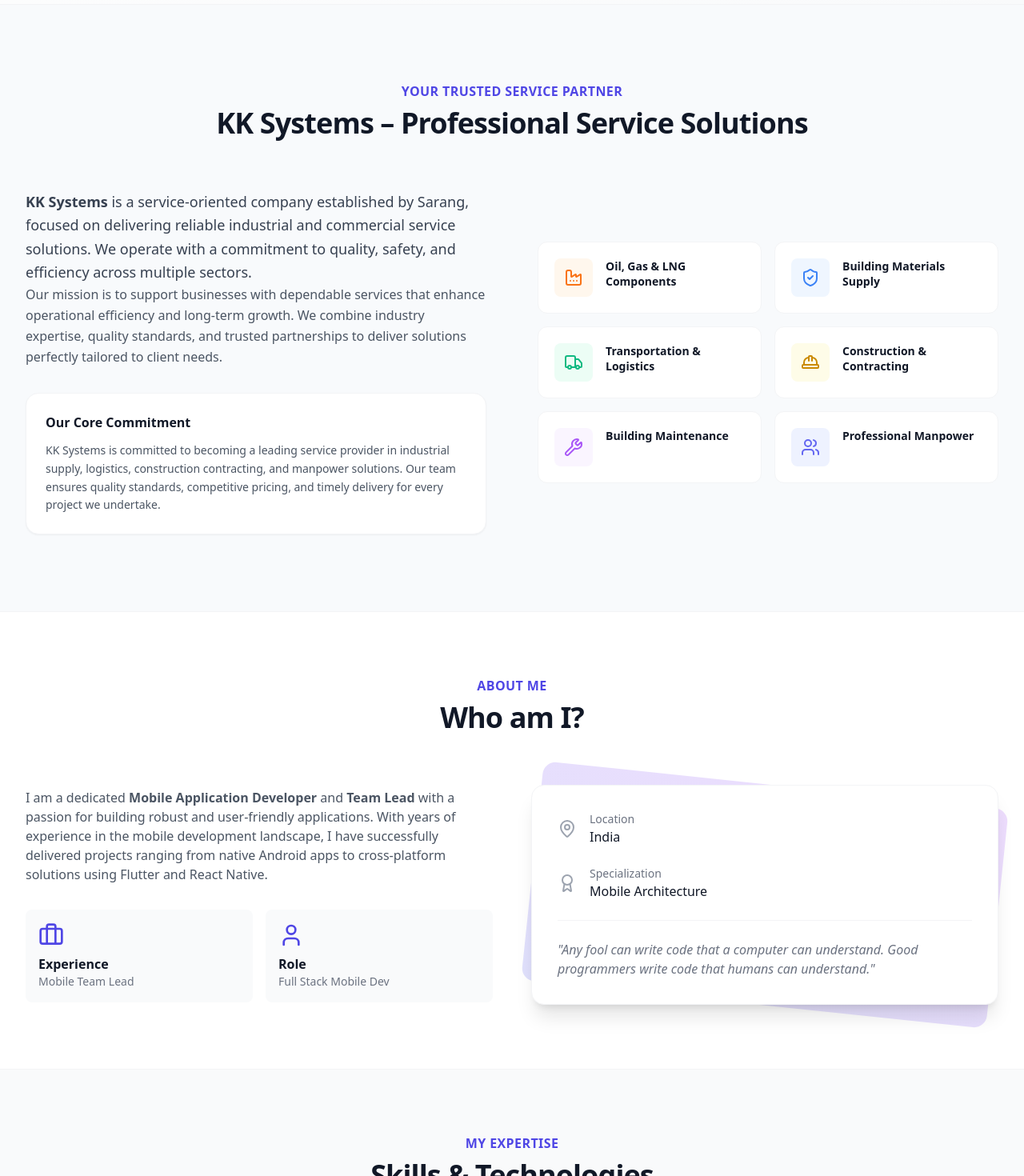
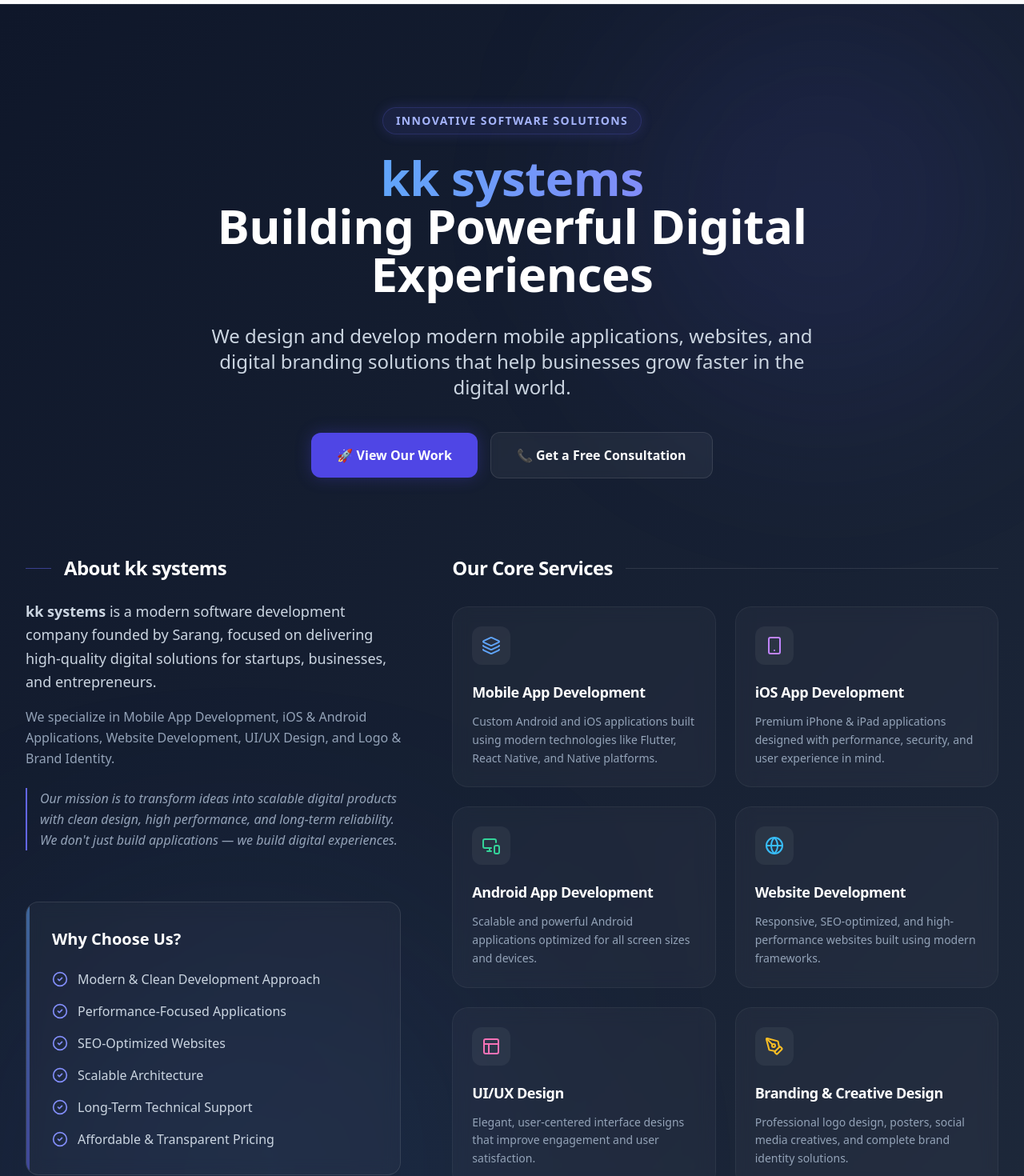
Before and after one commit to kksarang/personal-website, a React (Vite) app: page / in a window 1280 px wide. Shown: the part 860-2330 px from the top of the page at 80% size. Built offline with nearby package versions, Linux system fonts and the light colour scheme.

Commit message:
feat(ui): overhaul kk systems section with premium glassmorphic dark theme and software SEO

```diff
--- a/index.html
+++ b/index.html
@@ -4,7 +4,8 @@
     <meta charset="UTF-8" />
     <link rel="icon" type="image/png" href="/logo.png" />
     <meta name="viewport" content="width=device-width, initial-scale=1.0" />
-    <title>portfolio-website</title>
+    <meta name="description" content="kk systems is a professional software development company specializing in mobile app development, iOS and Android applications, website development, UI/UX design, and branding solutions." />
+    <title>Sarang's Portfolio | kk systems</title>
   </head>
   <body>
     <div id="root"></div>
--- a/src/components/AboutKkSystems.jsx
+++ b/src/components/AboutKkSystems.jsx
@@ -1,61 +1,134 @@
 import React from 'react';
-import { ShieldCheck, Truck, HardHat, Wrench, Users, Factory } from 'lucide-react';
+import { Smartphone, Globe, Layout, PenTool, Layers, ChevronRight, CheckCircle2, MonitorSmartphone } from 'lucide-react';
+import { useNavigate } from 'react-router-dom';
 
 const AboutKkSystems = () => {
+    const navigate = useNavigate();
+
     return (
-        <section id="about-kksystems" className="py-24 bg-slate-50 dark:bg-slate-800/50 border-y border-gray-100 dark:border-slate-800">
-            <div className="max-w-7xl mx-auto px-4 sm:px-6 lg:px-8">
-                <div className="text-center mb-16">
-                    <h2 className="text-base text-indigo-600 dark:text-indigo-400 font-semibold tracking-wide uppercase">Your Trusted Service Partner</h2>
-                    <p className="mt-2 text-3xl leading-8 font-extrabold tracking-tight text-gray-900 dark:text-white sm:text-4xl">
-                        KK Systems – Professional Service Solutions
+        <section id="about-kksystems" className="relative py-24 lg:py-32 overflow-hidden text-white border-y border-white/5" style={{ background: 'linear-gradient(135deg, #0f172a, #1e293b)' }}>
+
+            {/* Ambient Background Glows */}
+            <div className="absolute top-0 right-0 w-[500px] h-[500px] bg-indigo-500/10 rounded-full blur-[120px] pointer-events-none" />
+            <div className="absolute bottom-0 left-0 w-[600px] h-[600px] bg-blue-500/10 rounded-full blur-[150px] pointer-events-none" />
+
+            <div className="max-w-7xl mx-auto px-4 sm:px-6 lg:px-8 relative z-10">
+
+                {/* 1. HERO SECTION */}
+                <div className="text-center max-w-4xl mx-auto mb-24">
+                    <span className="inline-block py-1.5 px-4 rounded-full bg-indigo-500/10 text-indigo-300 font-bold tracking-widest text-sm uppercase mb-6 border border-indigo-500/20 shadow-[0_0_15px_rgba(99,102,241,0.2)]">
+                        Innovative Software Solutions
+                    </span>
+                    <h2 className="text-5xl md:text-6xl font-extrabold tracking-tight mb-8" style={{ letterSpacing: '-0.5px' }}>
+                        <span className="text-transparent bg-clip-text bg-gradient-to-r from-blue-400 to-indigo-400">kk systems</span> <br className="hidden md:block" />
+                        Building Powerful <br className="md:hidden" /> Digital Experiences
+                    </h2>
+                    <p className="text-xl md:text-2xl text-slate-300 font-light leading-relaxed mb-10 max-w-3xl mx-auto">
+                        We design and develop modern mobile applications, websites, and digital branding solutions that help businesses grow faster in the digital world.
                     </p>
+                    <div className="flex flex-col sm:flex-row items-center justify-center gap-4">
+                        <button
+                            onClick={() => navigate('/kksystems/work')}
+                            className="w-full sm:w-auto px-8 py-4 rounded-xl bg-indigo-600 hover:bg-indigo-500 text-white font-bold transition-all shadow-[0_0_20px_rgba(79,70,229,0.3)] hover:-translate-y-1 flex items-center justify-center gap-2"
+                        >
+                            🚀 View Our Work
+                        </button>
+                        <button
+                            onClick={() => navigate('/kksystems/contact')}
+                            className="w-full sm:w-auto px-8 py-4 rounded-xl bg-white/5 hover:bg-white/10 border border-white/10 text-white font-bold transition-all hover:-translate-y-1 flex items-center justify-center gap-2 backdrop-blur-sm"
+                        >
+                            📞 Get a Free Consultation
+                        </button>
+                    </div>
                 </div>
 
-                <div className="grid grid-cols-1 lg:grid-cols-2 gap-16 items-center">
+                <div className="grid grid-cols-1 lg:grid-cols-12 gap-16 items-start">
 
-                    {/* LEFTSIDE: SEO TEXT CONTENT */}
-                    <div className="space-y-6">
-                        <div className="prose prose-lg dark:prose-invert">
-                            <p className="text-gray-700 dark:text-gray-300 font-medium text-lg leading-relaxed">
-                                <strong>KK Systems</strong> is a service-oriented company established by Sarang, focused on delivering reliable industrial and commercial service solutions. We operate with a commitment to quality, safety, and efficiency across multiple sectors.
+                    {/* LEFT COLUMN: ABOUT & WHY CHOOSE US */}
+                    <div className="lg:col-span-5 space-y-16">
+
+                        {/* 2. ABOUT SECTION */}
+                        <div>
+                            <div className="flex items-center gap-4 mb-6">
+                                <div className="h-px bg-indigo-500/50 w-8" />
+                                <h3 className="text-2xl font-bold tracking-tight">About kk systems</h3>
+                            </div>
+                            <div className="prose prose-lg prose-invert">
+                                <p className="text-slate-300 font-medium text-lg leading-relaxed mb-4">
+                                    <strong>kk systems</strong> is a modern software development company founded by Sarang, focused on delivering high-quality digital solutions for startups, businesses, and entrepreneurs.
                                 </p>
-
-                            <p className="text-gray-600 dark:text-gray-400 leading-relaxed">
-                                Our mission is to support businesses with dependable services that enhance operational efficiency and long-term growth. We combine industry expertise, quality standards, and trusted partnerships to deliver solutions perfectly tailored to client needs.
+                                <p className="text-slate-400 leading-relaxed mb-6">
+                                    We specialize in Mobile App Development, iOS & Android Applications, Website Development, UI/UX Design, and Logo & Brand Identity.
                                 </p>
-
-                            <div className="mt-8 p-6 bg-white dark:bg-slate-800 rounded-2xl shadow-sm border border-gray-100 dark:border-slate-700">
-                                <h4 className="text-gray-900 dark:text-white font-bold mb-3">Our Core Commitment</h4>
-                                <p className="text-gray-600 dark:text-gray-400 text-sm leading-relaxed">
-                                    KK Systems is committed to becoming a leading service provider in industrial supply, logistics, construction contracting, and manpower solutions. Our team ensures quality standards, competitive pricing, and timely delivery for every project we undertake.
+                                <p className="text-slate-400 leading-relaxed border-l-2 border-indigo-500 pl-4 italic">
+                                    Our mission is to transform ideas into scalable digital products with clean design, high performance, and long-term reliability. We don't just build applications — we build digital experiences.
                                 </p>
                             </div>
                         </div>
+
+                        {/* 3. WHY CHOOSE US SECTION */}
+                        <div className="p-8 rounded-2xl border border-white/10 relative overflow-hidden group" style={{ background: 'rgba(255,255,255,0.03)', backdropFilter: 'blur(10px)' }}>
+                            <div className="absolute top-0 left-0 w-1 h-full bg-gradient-to-b from-blue-400 to-indigo-500 opacity-50 group-hover:opacity-100 transition-opacity" />
+                            <h4 className="text-xl font-bold mb-6">Why Choose Us?</h4>
+                            <ul className="space-y-4">
+                                {[
+                                    "Modern & Clean Development Approach",
+                                    "Performance-Focused Applications",
+                                    "SEO-Optimized Websites",
+                                    "Scalable Architecture",
+                                    "Long-Term Technical Support",
+                                    "Affordable & Transparent Pricing"
+                                ].map((item, idx) => (
+                                    <li key={idx} className="flex items-start gap-3 text-slate-300 font-medium">
+                                        <CheckCircle2 className="w-5 h-5 text-indigo-400 flex-shrink-0 mt-0.5" />
+                                        {item}
+                                    </li>
+                                ))}
+                            </ul>
                         </div>
 
-                    {/* RIGHTSIDE: SERVICES GRID */}
-                    <div className="grid grid-cols-1 sm:grid-cols-2 gap-4">
+                    </div>
+
+                    {/* RIGHT COLUMN: SERVICES SECTION */}
+                    <div className="lg:col-span-7">
+                        <div className="flex items-center gap-4 mb-8">
+                            <h3 className="text-2xl font-bold tracking-tight">Our Core Services</h3>
+                            <div className="h-px bg-white/10 flex-grow" />
+                        </div>
+
+                        <div className="grid grid-cols-1 sm:grid-cols-2 gap-4 md:gap-6">
                             {[
-                            { title: "Oil, Gas & LNG Components", icon: Factory, color: "text-orange-500", bg: "bg-orange-50 dark:bg-orange-500/10" },
-                            { title: "Building Materials Supply", icon: ShieldCheck, color: "text-blue-500", bg: "bg-blue-50 dark:bg-blue-500/10" },
-                            { title: "Transportation & Logistics", icon: Truck, color: "text-emerald-500", bg: "bg-emerald-50 dark:bg-emerald-500/10" },
-                            { title: "Construction & Contracting", icon: HardHat, color: "text-yellow-600", bg: "bg-yellow-50 dark:bg-yellow-500/10" },
-                            { title: "Building Maintenance", icon: Wrench, color: "text-purple-500", bg: "bg-purple-50 dark:bg-purple-500/10" },
-                            { title: "Professional Manpower", icon: Users, color: "text-indigo-500", bg: "bg-indigo-50 dark:bg-indigo-500/10" }
+                                { title: "Mobile App Development", icon: Layers, color: "text-blue-400", desc: "Custom Android and iOS applications built using modern technologies like Flutter, React Native, and Native platforms." },
+                                { title: "iOS App Development", icon: Smartphone, color: "text-purple-400", desc: "Premium iPhone & iPad applications designed with performance, security, and user experience in mind." },
+                                { title: "Android App Development", icon: MonitorSmartphone, color: "text-emerald-400", desc: "Scalable and powerful Android applications optimized for all screen sizes and devices." },
+                                { title: "Website Development", icon: Globe, color: "text-sky-400", desc: "Responsive, SEO-optimized, and high-performance websites built using modern frameworks." },
+                                { title: "UI/UX Design", icon: Layout, color: "text-pink-400", desc: "Elegant, user-centered interface designs that improve engagement and user satisfaction." },
+                                { title: "Branding & Creative Design", icon: PenTool, color: "text-amber-400", desc: "Professional logo design, posters, social media creatives, and complete brand identity solutions." }
                             ].map((service, idx) => (
-                            <div key={idx} className="flex items-start gap-4 p-5 rounded-xl bg-white dark:bg-slate-800 border border-gray-100 dark:border-slate-700 hover:shadow-md transition-shadow">
-                                <div className={`p-3 rounded-lg ${service.bg} flex-shrink-0`}>
+                                <div
+                                    key={idx}
+                                    className="group p-6 rounded-[20px] border border-white/5 transition-all duration-300 hover:-translate-y-1.5 hover:shadow-[0_20px_40px_rgba(0,0,0,0.4)] hover:border-white/10"
+                                    style={{ background: 'rgba(255,255,255,0.03)', backdropFilter: 'blur(10px)' }}
+                                >
+                                    <div className={`p-3 rounded-xl bg-white/5 inline-flex mb-5 group-hover:scale-110 transition-transform duration-300`}>
                                         <service.icon className={`w-6 h-6 ${service.color}`} />
                                     </div>
-                                <div>
-                                    <h4 className="text-gray-900 dark:text-white font-bold text-sm leading-snug">{service.title}</h4>
-                                </div>
+                                    <h4 className="text-lg font-bold text-white mb-3 tracking-tight group-hover:text-indigo-300 transition-colors">{service.title}</h4>
+                                    <p className="text-sm text-slate-400 leading-relaxed font-light">{service.desc}</p>
                                 </div>
                             ))}
                         </div>
 
+                        {/* 4. POSITIONING LINE (BOTTOM) */}
+                        <div className="mt-10 p-6 rounded-2xl border border-indigo-500/20 bg-indigo-500/5 text-center px-8">
+                            <p className="text-xl md:text-2xl font-bold bg-clip-text text-transparent bg-gradient-to-r from-blue-300 to-indigo-300 italic">
+                                "From Idea to App Store – We Build Complete Digital Products."
+                            </p>
                         </div>
+
+                    </div>
+                </div>
+
             </div>
         </section>
     );
```
Lines whose indentation alone changed are shown as unchanged.
